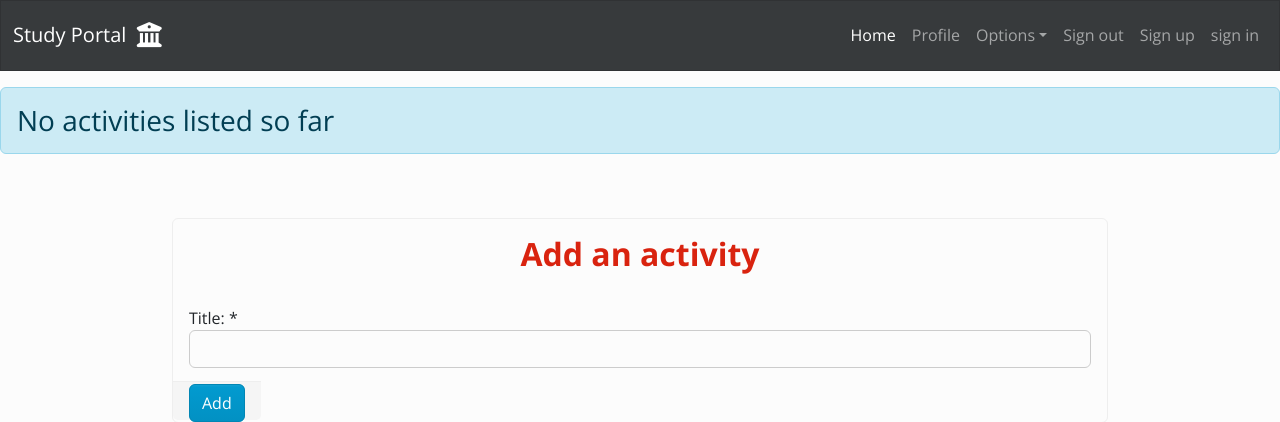
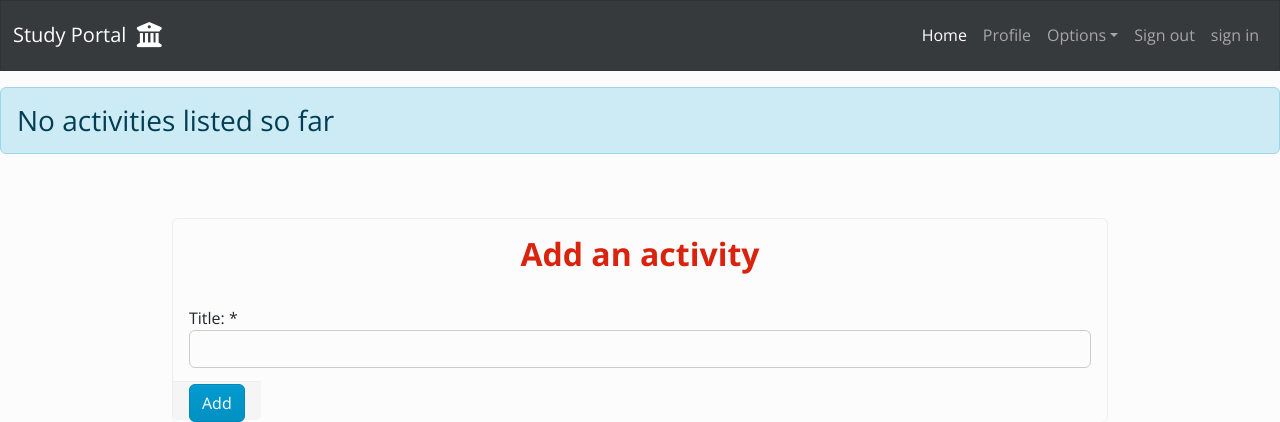
Before and after one commit to alex-njuguna/study-portal, a Django app: page /activity/ in a window 1280 px wide. Shown: the top 422 px of the page. Run offline with Django 4.2, Linux system fonts and the light colour scheme; a user stored in the database is signed in; data comes from the database, SQL or seed files in the repository; both versions use the stored data as it was after the commit; data that the repository does not hold is empty; some libraries are stand-ins or nearby versions.

Commit message:
working google signup

```diff
--- a/portal/dashboard/templates/navbar.html
+++ b/portal/dashboard/templates/navbar.html
@@ -30,13 +30,16 @@
                     </div>
                 </li>
                 <li class="nav-item">
-                    <a class="nav-link" href="#">Sign out</a>
+                    <a class="nav-link" href="{% url 'dashboard:signout' %}">Sign out</a>
                 </li>
+                <!-- <li class="nav-item">
+                    <a class="nav-link" href="#">Sign up</a>
+                </li> -->
+                {% load socialaccount %}
                 <li class="nav-item">
-                    <a class="nav-link" href="#">Sign up</a>
-                </li>
-                <li class="nav-item">
-                    <a class="nav-link" href="#">sign in</a>
+                    <a class="nav-link" href="{% provider_login_url 'google' %}?next=/">
+                        sign in
+                    </a>
                 </li>
             </ul>
         </div>
--- a/portal/dashboard/urls.py
+++ b/portal/dashboard/urls.py
@@ -9,5 +9,4 @@ urlpatterns = [
     path("", views.home, name="home"),
     path("profile/", views.profile, name="profile"),
     path("signout/", views.signout, name="signout")
-
 ]
--- a/portal/portal/settings.py
+++ b/portal/portal/settings.py
@@ -17,7 +17,7 @@ ALLOWED_HOSTS = []
 
 
 # Application definition
-SITE_ID = 1
+SITE_ID = 2
 
 INSTALLED_APPS = [
     'django.contrib.admin',
```
Also changed, not shown: portal/db.sqlite3.
